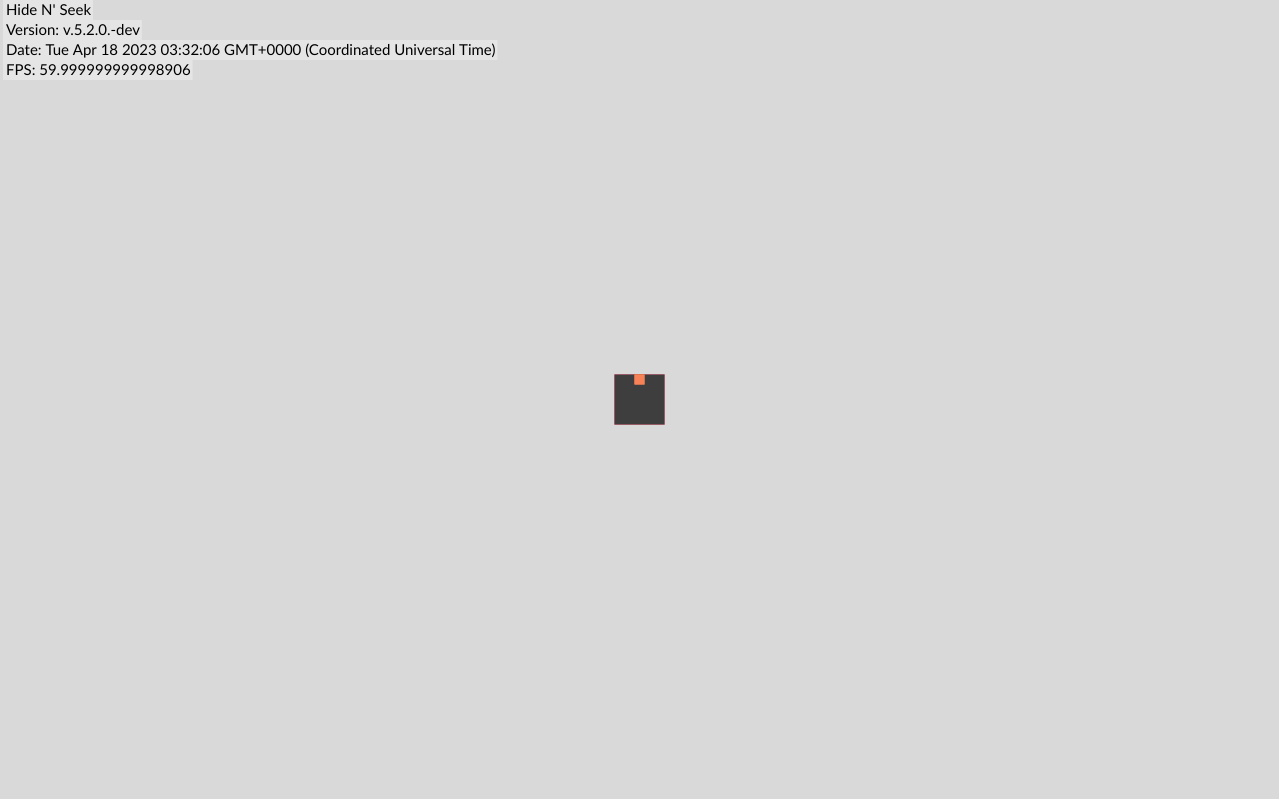
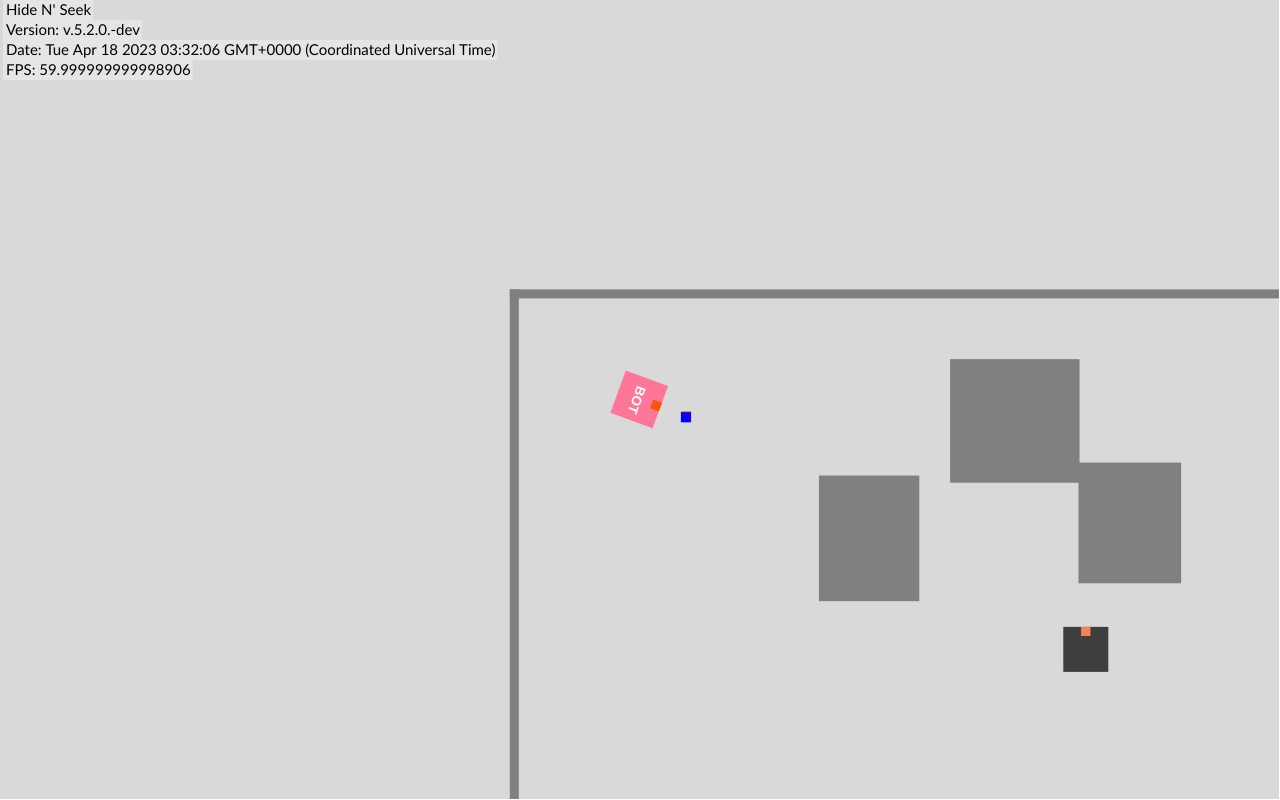
Before and after one commit to GJZ26/HideNSeek, a website with bundled scripts: page src/view/index.html in a window 1280 px wide. Built offline with nearby package versions, Linux system fonts and the light colour scheme.

Commit message:
Adding pseudo collider detector

```diff
--- a/src/script/Entities/Bot.js
+++ b/src/script/Entities/Bot.js
@@ -26,82 +26,82 @@ export class Bot extends Player {
 
     satisfiedRotationTarget = true;
 
-    constructor(canvas, width, heigh, speed = 8) {
-        super(canvas, width, heigh, speed);
+    constructor(canvas, width, height, speed = 8) {
+        super(canvas, width, height, speed);
         this.bodyColor = `#${this.colors[this.#getRandomBetween(0, this.colors.length - 1, false)]}`;
         this.eyeColor = "#FF5500";
         // this.angle = this.#randomRotationMovements()
     }
 
-    // render(x, y, scale, render = true) {
-    //     super.render();
-    //     this.x_center = this.x + this.width / 2
-    //     this.y_center = this.y + this.heigh / 2
+    render(x, y, scale, render = true) {
+        super.render();
+        this.x_center = this.x + this.width / 2
+        this.y_center = this.y + this.height / 2
 
-    //     const x_render = x
-    //     const y_render = y
+        const x_render = x
+        const y_render = y
 
-    //     const x_center_render = x_render + this.width * scale / 2;
-    //     const y_center_render = y_render + this.heigh * scale / 2;
+        const x_center_render = x_render + this.width * scale / 2;
+        const y_center_render = y_render + this.height * scale / 2;
 
-    //     const width_render = this.width * scale
-    //     const heigh_render = this.heigh * scale
+        const width_render = this.width * scale
+        const heigh_render = this.height * scale
 
 
-    //     for (const i in this.bullets) {
-    //         this.bullets[i].render(x_center_render, y_center_render, scale)
-    //         if (!this.bullets[i].alived) {
-    //             delete this.bullets[i]
-    //         }
-    //     }
+        for (const i in this.bullets) {
+            this.bullets[i].render(x_center_render, y_center_render, scale)
+            if (!this.bullets[i].alived) {
+                delete this.bullets[i]
+            }
+        }
 
-    //     if (render) {
-    //         return;
-    //     }
+        if (render) {
+            return;
+        }
 
-    //     this.Localcontext.save()
+        this.Localcontext.save()
 
-    //     this.Localcontext.translate(x_center_render, y_center_render)
-    //     this.Localcontext.rotate(this.angle)
-    //     this.Localcontext.translate(-(x_center_render), -(y_center_render))
+        this.Localcontext.translate(x_center_render, y_center_render)
+        this.Localcontext.rotate(this.angle)
+        this.Localcontext.translate(-(x_center_render), -(y_center_render))
 
 
-    //     this.Localcontext.fillStyle = this.bodyColor
-    //     this.Localcontext.fillRect(x_render, y_render, width_render, heigh_render)
+        this.Localcontext.fillStyle = this.bodyColor
+        this.Localcontext.fillRect(x_render, y_render, width_render, heigh_render)
 
-    //     // ojitos
-    //     this.Localcontext.fillStyle = this.eyeColor
-    //     this.Localcontext.fillRect(x_render + 20 * scale, y_render, 10 * scale, 10 * scale);
-    //     this.Localcontext.fillRect(x_render + width_render - 30 * scale, y_render, 10 * scale, 10 * scale);
+        // ojitos
+        this.Localcontext.fillStyle = this.eyeColor
+        this.Localcontext.fillRect(x_render + 20 * scale, y_render, 10 * scale, 10 * scale);
+        this.Localcontext.fillRect(x_render + width_render - 30 * scale, y_render, 10 * scale, 10 * scale);
 
-    //     this.Localcontext.font = `bold ${15 * scale}px Arial`
-    //     this.Localcontext.fillStyle = "white"
-    //     this.Localcontext.fillText("BOT",
-    //         x_render + width_render/2 - this.Localcontext.measureText("BOT").width*scale/2,
-    //         y_render + heigh_render/2 + (15*scale)/2
-    //     )
+        this.Localcontext.font = `bold ${15 * scale}px Arial`
+        this.Localcontext.fillStyle = "white"
+        this.Localcontext.fillText("BOT",
+            x_render + width_render/2 - this.Localcontext.measureText("BOT").width*scale/2,
+            y_render + heigh_render/2 + (15*scale)/2
+        )
 
-    //     this.Localcontext.restore()
+        this.Localcontext.restore()
 
-    //     // Movement range
-    //     this.Localcontext.beginPath()
+        // Movement range
+        this.Localcontext.beginPath()
 
-    //     this.Localcontext.fillStyle = "red"
-    //     this.Localcontext.fillRect(
-    //         (x_center_render - 5) + 50 * Math.cos(this.angle - 1.5708),
-    //         (y_center_render - 5) + 50 * Math.sin(this.angle - 1.5708),
-    //         10,
-    //         10);
+        this.Localcontext.fillStyle = "red"
+        this.Localcontext.fillRect(
+            (x_center_render - 5) + 50 * Math.cos(this.angle - 1.5708),
+            (y_center_render - 5) + 50 * Math.sin(this.angle - 1.5708),
+            10,
+            10);
 
-    //     this.Localcontext.fillStyle = "blue"
-    //     this.Localcontext.fillRect(
-    //         (x_center_render - 5) + 50 * Math.cos(this.rotationTarget - 1.5708),
-    //         (y_center_render - 5) + 50 * Math.sin(this.rotationTarget - 1.5708),
-    //         10,
-    //         10);
+        this.Localcontext.fillStyle = "blue"
+        this.Localcontext.fillRect(
+            (x_center_render - 5) + 50 * Math.cos(this.rotationTarget - 1.5708),
+            (y_center_render - 5) + 50 * Math.sin(this.rotationTarget - 1.5708),
+            10,
+            10);
 
-    //     this.Localcontext.closePath()
-    // }
+        this.Localcontext.closePath()
+    }
 
     run() {
         if (this.status === 0) this.#iddle()
--- a/src/script/Entities/Player.js
+++ b/src/script/Entities/Player.js
@@ -1,8 +1,20 @@
 import { Bullet } from "./Bullet.js";
 
 export class Player {
-    x; y; width; heigh; speed; normalized_speed; angle = 0;
-    x_center; y_center;
+    x; y; width; height; speed; normalized_speed; angle = 0;
+    x_center; y_center; running = false;
+    diagonal; blocked = false;
+
+    topLeftCorner;
+    topRightCorner;
+    bottomLeftCorner;
+    bottomRightCorner;
+
+    /**
+     * @type {Path2D}
+     */
+    collider;
+
     /**
      * @type {CanvasRenderingContext2D}
      */
@@ -36,20 +48,20 @@ export class Player {
         ""
     ]
 
-    constructor(canvas, width, heigh, speed = 8, bc = "black", ec = "red") {
+    constructor(canvas, width, height, speed = 8, bc = "black", ec = "red") {
         this.Localcontext = canvas.getContext('2d');
         this.speed = speed <= 0 ? 8 : speed
 
         this.normalized_speed = speed / Math.sqrt(2)
 
         this.width = width;
-        this.heigh = heigh;
+        this.height = height;
 
         this.x = (window.innerWidth / 2) - (this.width / 2);
-        this.y = (window.innerHeight / 2) - (this.heigh / 2);
+        this.y = (window.innerHeight / 2) - (this.height / 2);
 
         this.x_center = this.x + this.width / 2
-        this.y_center = this.y + this.heigh / 2
+        this.y_center = this.y + this.height / 2
 
         // Dev attributes
         this.bodyColor = bc;
@@ -57,6 +69,15 @@ export class Player {
 
 
         this.role = 0
+        this.collider = new Path2D()
+
+        this.diagonal = Math.sqrt(Math.pow(this.width / 2, 2) + Math.pow(this.height / 2, 2))
+        this.topLeftCorner = { x: this.x, y: this.y }
+        this.topRightCorner = { x: this.x + this.width, y: this.y }
+        this.bottomLeftCorner = { x: this.x, y: this.y + this.height }
+        this.bottomRightCorner = { x: this.x + this.width, y: this.y + this.height }
+
+        this.collider.rect(this.x, this.y, this.width, this.height);
     }
 
 
@@ -67,7 +88,7 @@ export class Player {
     draw() {
 
         this.x_center = this.x + this.width / 2
-        this.y_center = this.y + this.heigh / 2
+        this.y_center = this.y + this.height / 2
 
         for (const i in this.bullets) {
             this.bullets[i].draw()
@@ -83,7 +104,7 @@ export class Player {
         this.Localcontext.translate(-(this.x_center), -(this.y_center))
 
         this.Localcontext.fillStyle = this.bodyColor
-        this.Localcontext.fillRect(this.x, this.y, this.width, this.heigh)
+        this.Localcontext.fillRect(this.x, this.y, this.width, this.height)
 
         // ojitos
         this.Localcontext.fillStyle = this.eyeColor
@@ -96,16 +117,16 @@ export class Player {
 
     render(x, y, scale, render = true) {
         this.x_center = this.x + this.width / 2
-        this.y_center = this.y + this.heigh / 2
+        this.y_center = this.y + this.height / 2
 
         const x_render = x
         const y_render = y
 
         const x_center_render = x_render + this.width * scale / 2;
-        const y_center_render = y_render + this.heigh * scale / 2;
+        const y_center_render = y_render + this.height * scale / 2;
 
         const width_render = this.width * scale
-        const heigh_render = this.heigh * scale
+        const heigh_render = this.height * scale
 
 
         for (const i in this.bullets) {
@@ -140,16 +161,74 @@ export class Player {
         this.Localcontext.restore()
     }
 
+    updateColliderPosition() {
+        this.collider = new Path2D();
+
+        this.x_center = this.x + this.width / 2
+        this.y_center = this.y + this.height / 2
+
+        this.topRightCorner = {
+            x: (this.x_center) + this.diagonal * Math.cos(this.angle - (45 * Math.PI / 180)),
+            y: (this.y_center) + this.diagonal * Math.sin(this.angle - (45 * Math.PI / 180))
+        }
+
+        this.topLeftCorner = {
+            x: (this.x_center) + this.diagonal * Math.cos(this.angle - (135 * Math.PI / 180)),
+            y: (this.y_center) + this.diagonal * Math.sin(this.angle - (135 * Math.PI / 180))
+        }
+
+        this.bottomLeftCorner = {
+            x: (this.x_center) + this.diagonal * Math.cos(this.angle - (225 * Math.PI / 180)),
+            y: (this.y_center) + this.diagonal * Math.sin(this.angle - (225 * Math.PI / 180))
+        }
+
+        this.bottomRightCorner = {
+            x: (this.x_center) + this.diagonal * Math.cos(this.angle - (315 * Math.PI / 180)),
+            y: (this.y_center) + this.diagonal * Math.sin(this.angle - (315 * Math.PI / 180))
+        }
+
+
+        this.collider.moveTo(
+            this.topRightCorner.x,
+            this.topRightCorner.y,
+        )
+
+        this.collider.lineTo(
+            this.topLeftCorner.x,
+            this.topLeftCorner.y,
+        )
+
+        this.collider.lineTo(
+            this.bottomLeftCorner.x,
+            this.bottomLeftCorner.y,
+        )
+
+        this.collider.lineTo(
+            this.bottomRightCorner.x,
+            this.bottomRightCorner.y,
+        )
+
+
+        this.collider.closePath();
+    }
+
     move(key) {
 
-        if (["keydown", "keyup"].includes(key.type)) {
-            this.goingTo.UP = key.type === "keydown"
+        this.running = key.shiftKey
+
+        if (key.type === "keydown" && this.keys.UP.includes(key.code)) {
+            this.goingTo.UP = true
         }
+
+        if (key.type === "keyup" && this.keys.UP.includes(key.code)) {
+            this.goingTo.UP = false
+        }
+
     }
 
     turn(...args) {
         if (args.length === 2)
-            this.angle = Math.atan2(args[1] - (this.y + this.heigh / 2), args[0] - (this.x + this.width / 2)) + 1.5708
+            this.angle = Math.atan2(args[1] - (this.y + this.height / 2), args[0] - (this.x + this.width / 2)) + 1.5708
         else
             this.angle = args[0]
     }
@@ -171,14 +250,17 @@ export class Player {
     }
 
     goto(...args) {
+        if(this.blocked) return;
+
 
         if (args.length === 2) {
             if (Math.abs(args[0] - this.x) <= this.speed && Math.abs(args[1] - this.y) <= this.speed) return;
             this.turn(args[0], args[1]);
         }
 
-        this.y = this.y + this.speed * Math.cos(this.angle - 2 * (90 * Math.PI / 180))
-        this.x = this.x + this.speed * Math.sin(this.angle)
+        this.y = this.y + (this.running ? this.speed + 3 : this.speed) * Math.cos(this.angle - 2 * (90 * Math.PI / 180))
+        this.x = this.x + (this.running ? this.speed + 3 : this.speed) * Math.sin(this.angle)
+
 
     }
 
--- a/src/script/Scene/Camera.js
+++ b/src/script/Scene/Camera.js
@@ -1,4 +1,5 @@
 import { Player } from "../Entities/Player.js";
+import { Obstacle } from "./Obstacle.js";
 import { Scene } from "./Scene.js";
 
 export class Camera {
@@ -87,16 +88,23 @@ export class Camera {
         for (const i in this.scene.entities) {
 
             const relative_x =
-                (this.scene.entities[i].x * this.scale) + (this.x_camera_position - (this.x_camera_position * this.scale)) + (this.x_camera_distance - (this.x_camera_distance * this.scale)) + (this.scene.entities[i].width / 2 - ((this.scene.entities[i].width * this.scale) / 2)) -
+                (this.scene.entities[i].x * this.scale) +
+                (this.x_camera_position - (this.x_camera_position * this.scale)) +
+                (this.x_camera_distance - (this.x_camera_distance * this.scale)) -
                 (this.x_camera_position) +
                 (this.x_display_position)
 
             const relative_y =
-                (this.scene.entities[i].y * this.scale) + (this.y_camera_position - (this.y_camera_position * this.scale)) + (this.y_camera_distance - (this.y_camera_distance * this.scale) + (this.scene.entities[i].heigh / 2 - ((this.scene.entities[i].heigh * this.scale) / 2))) -
+                (this.scene.entities[i].y * this.scale) +
+                (this.y_camera_position - (this.y_camera_position * this.scale)) +
+                (this.y_camera_distance - (this.y_camera_distance * this.scale)) -
                 (this.y_camera_position) +
                 (this.y_display_position)
 
-            this.scene.entities[i].render(relative_x, relative_y, this.scale, !this.context.isPointInPath(maxRender, this.scene.entities[i].x_center, this.scene.entities[i].y_center))
+            this.scene.entities[i].render(relative_x, relative_y, this.scale,
+                (!this.context.isPointInPath(maxRender, this.scene.entities[i].x_center, this.scene.entities[i].y_center)) &&
+               this.scene.entities[i].constructor.name !== Obstacle.name
+                )
         }
 
         this.context.restore()
@@ -108,18 +116,18 @@ export class Camera {
      */
     follow(player) {
         this.x_camera_position = player.x - this.camera_width / 2 + player.width / 2;
-        this.y_camera_position = player.y - this.camera_height / 2 + player.heigh / 2;
-        this.x_camera_distance = player.x - this.x_camera_position;
-        this.y_camera_distance = player.y - this.y_camera_position;
+        this.y_camera_position = player.y - this.camera_height / 2 + player.height / 2;
+        this.x_camera_distance = player.x_center - this.x_camera_position;
+        this.y_camera_distance = player.y_center - this.y_camera_position;
     }
 
     calculateAngle(x, y) {
         return Math.atan2(y - (this.y_display_position + this.display_height / 2), x - (this.x_display_position + this.display_width / 2)) + 1.5708
     }
 
-    resizeDisplay(width,heigh){
-        this.camera_height = heigh;
-        this.display_height = heigh;
+    resizeDisplay(width,height){
+        this.camera_height = height;
+        this.display_height = height;
 
         this.camera_width = width;
         this.display_width = width;
--- /dev/null
+++ b/src/script/Scene/Obstacle.js
@@ -0,0 +1,51 @@
+export class Obstacle {
+    x; y; width; height; bodyColor; x_center; y_center
+    /**
+     * @type {CanvasRenderingContext2D}
+     */
+    localContext;
+    collider;
+
+    topLeftCorner;
+    topRightCorner;
+    bottomLeftCorner;
+    bottomRightCorner;
+
+    constructor(x = 0, y = 0, width = 10, height = 10) {
+        this.x = x;
+        this.y = y;
+        this.width = width;
+        this.height = height;
+        this.bodyColor = "gray"
+        this.x_center = this.x + this.width / 2
+        this.y_center = this.y + this.height / 2
+        this.topLeftCorner = { x: this.x, y: this.y }
+        this.topRightCorner = { x: this.x + this.width, y: this.y }
+        this.bottomLeftCorner = { x: this.x, y: this.y + this.height }
+        this.bottomRightCorner = { x: this.x + this.width, y: this.y + this.height }
+        this.collider = new Path2D();
+        this.collider.rect(this.x, this.y, this.width, this.height);
+    }
+
+    render(x, y, scale, render = true) {
+        const x_render = x
+        const y_render = y
+
+        const width_render = this.width * scale
+        const heigh_render = this.height * scale
+
+        if (render) {
+            return;
+        }
+
+        this.localContext.save()
+        this.localContext.fillStyle = this.bodyColor
+        this.localContext.fillRect(x_render, y_render, width_render, heigh_render)
+        this.localContext.restore()
+
+    }
+
+    setContext(context) {
+        this.localContext = context;
+    }
+}
--- /dev/null
+++ b/src/script/Scene/PyshicsEngine.js
@@ -0,0 +1,43 @@
+import { Bot } from "../Entities/Bot.js";
+import { Player } from "../Entities/Player.js";
+import { Scene } from "./Scene.js";
+
+export class PyshicsEngine {
+
+    /** @type {Player} */
+    player;
+
+    /**@type {Scene} */
+    scene;
+
+    /**
+     *
+     * @param {Scene} scene
+     */
+    constructor(player, scene) {
+        this.player = player;
+        this.scene = scene;
+    }
+
+    checkCollision() {
+        this.player.updateColliderPosition()
+        for (const i in this.scene.entities) {
+            // this.player.Localcontext.strokeStyle = "red"
+            // this.player.Localcontext.stroke(this.scene.entities[i].collider)
+
+            if (this.scene.entities[i] === this.player) { continue };
+
+            if (
+                this.player.Localcontext.isPointInPath(this.scene.entities[i].collider, this.player.topLeftCorner.x, this.player.topLeftCorner.y) ||
+                this.player.Localcontext.isPointInPath(this.scene.entities[i].collider, this.player.topRightCorner.x, this.player.topRightCorner.y)
+            ) {
+
+                if (this.player.constructor.name === Bot.name) {
+                    this.player.rotationTarget = this.player.angle + (90 * Math.PI / 180)
+                }
+            }
+
+        }
+    }
+
+}
--- a/src/script/Scene/Scene.js
+++ b/src/script/Scene/Scene.js
@@ -1,9 +1,11 @@
+import { Obstacle } from "./Obstacle.js";
+
 export class Scene {
     canvas;
-    id=0;
+    id = 0;
     context;
     entities = {};
-    fontSize=15;
+    fontSize = 15;
 
     /**
      *
@@ -20,6 +22,10 @@ export class Scene {
     }
 
     add(element) {
+        if (element.constructor.name === Obstacle.name) {
+            element.setContext(this.context);
+        }
+
         this.entities[this.id++] = element;
     }
 
@@ -29,22 +35,22 @@ export class Scene {
         }
     }
 
-    write(text, x=0, y=this.fontSize, color = "black"){
+    write(text, x = 0, y = this.fontSize, color = "black") {
 
         this.context.fillStyle = "white"
         this.context.globalAlpha = 0.3
         this.context.font = `${this.fontSize}px Trebuchet MS`
 
-        this.context.fillRect(x-3,y-this.fontSize,this.context.measureText(text).width + 5,this.fontSize + 5);
+        this.context.fillRect(x - 3, y - this.fontSize, this.context.measureText(text).width + 5, this.fontSize + 5);
 
 
         this.context.globalAlpha = 1
         this.context.fillStyle = color;
-        this.context.fillText(text,x,y);
+        this.context.fillText(text, x, y);
     }
 
-    clear(){
-        this.context.clearRect(0,0,this.canvas.width,this.canvas.height)
+    clear() {
+        this.context.clearRect(0, 0, this.canvas.width, this.canvas.height)
     }
 
 }
--- a/src/script/main.js
+++ b/src/script/main.js
@@ -5,6 +5,8 @@ import { Performance } from "./various/Performance.js"
 import config from '../GameConfig.json' assert {type: 'json'}
 import { Camera } from "./Scene/Camera.js"
 import { Bot } from "./Entities/Bot.js"
+import { Obstacle } from "./Scene/Obstacle.js"
+import { PyshicsEngine } from "./Scene/PyshicsEngine.js"
 
 document.title = config.tab_title
 let run = false
@@ -24,12 +26,27 @@ if (canvas.nodeName !== "CANVAS") {
 const scene = new Scene(canvas)
 
 const camera = new Camera(scene, {
-    x: 0, y: 0, max_render_distance_x: 30, max_render_distance_y: 30, scale: 1
+    x: 0, y: 0, max_render_distance_x: 3000, max_render_distance_y: 3000, scale: 0.9
 }, {
     x: 0, y: 0, width: window.innerWidth - 1, height: window.innerHeight - 1
 })
 
 const player1 = new Player(canvas, 50, 50, 5, "#3E3E3E", '#F88257')
+
+const wall1 = new Obstacle(0, 0, 2000, 10)
+const wall2 = new Obstacle(0, 800, 2000, 10)
+const wall3 = new Obstacle(0, 0, 10, 800)
+const wall4 = new Obstacle(2000, 0, 10, 810)
+
+const box1 = new Obstacle(getRandomBetween(60, 900, true), getRandomBetween(60, 350, true), getRandomBetween(80, 150, true), getRandomBetween(80, 150, true),)
+const box2 = new Obstacle(getRandomBetween(60, 900, true), getRandomBetween(60, 350, true), getRandomBetween(80, 150, true), getRandomBetween(80, 150, true),)
+const box3 = new Obstacle(getRandomBetween(60, 900, true), getRandomBetween(60, 350, true), getRandomBetween(80, 150, true), getRandomBetween(80, 150, true),)
+const box4 = new Obstacle(getRandomBetween(60, 900, true), getRandomBetween(60, 350, true), getRandomBetween(80, 150, true), getRandomBetween(80, 150, true),)
+const box5 = new Obstacle(getRandomBetween(900, 1800, true), getRandomBetween(350, 700, true), getRandomBetween(80, 150, true), getRandomBetween(80, 150, true),)
+const box6 = new Obstacle(getRandomBetween(900, 1800, true), getRandomBetween(350, 700, true), getRandomBetween(80, 150, true), getRandomBetween(80, 150, true),)
+const box7 = new Obstacle(getRandomBetween(900, 1800, true), getRandomBetween(350, 700, true), getRandomBetween(80, 150, true), getRandomBetween(80, 150, true),)
+const box8 = new Obstacle(getRandomBetween(900, 1800, true), getRandomBetween(350, 700, true), getRandomBetween(80, 150, true), getRandomBetween(80, 150, true),)
+
 const botso = new Bot(canvas, 50, 50, 3);
 const botso1 = new Bot(canvas, 50, 50, 3);
 const botso2 = new Bot(canvas, 50, 50, 3);
@@ -38,11 +55,33 @@ const botso3 = new Bot(canvas, 50, 50, 3);
 const performance = new Performance();
 
 scene.config(window.innerWidth - 1, window.innerHeight - 1)
+
+scene.add(wall1)
+scene.add(wall2)
+scene.add(wall3)
+scene.add(wall4)
+
+scene.add(box1)
+scene.add(box2)
+scene.add(box3)
+scene.add(box4)
+scene.add(box5)
+scene.add(box6)
+scene.add(box7)
+scene.add(box8)
+
 scene.add(botso)
 scene.add(botso1)
 scene.add(botso2)
 scene.add(botso3)
+
 scene.add(player1)
+
+const engn1 = new PyshicsEngine(player1,scene);
+const engn2 = new PyshicsEngine(botso,scene);
+const engn3 = new PyshicsEngine(botso1,scene);
+const engn4 = new PyshicsEngine(botso2,scene);
+const engn5 = new PyshicsEngine(botso3,scene);
 
 window.addEventListener("resize", () => {
     scene.config(window.innerWidth - 1, window.innerHeight - 1);
@@ -52,9 +91,7 @@ window.addEventListener("resize", () => {
 
 window.addEventListener('keydown', (e) => {
     e.preventDefault()
-    run = true
     player1.move(e)
-    camera.follow(player1)
 })
 
 window.addEventListener('keyup', (e) => {
@@ -70,17 +107,32 @@ window.addEventListener('click', (e) => {
     player1.shoot(camera.calculateAngle(e.clientX, e.clientY))
 })
 
+// sca.addEventListener('input',(e)=>{
+//     labl.textContent = e.target.value
+//     camera.scale = e.target.value
+//     console.log(wall1.x)
+// })
+
+function getRandomBetween(min, max, float = false) {
+    const number = Math.random() * (max - min + 1)
+    if (float) return number + min
+    else return Math.floor(number) + min
+}
 
 function update() {
-    if (run) {
+    // if (run) {
         botso.run()
         botso1.run()
         botso2.run()
         botso3.run()
-    }
-    camera.follow(player1)
+    // }
+    camera.follow(botso)
     camera.render()
-    // scene.draw()
+    engn1.checkCollision()
+    engn2.checkCollision()
+    engn3.checkCollision()
+    engn4.checkCollision()
+    engn5.checkCollision()
 
     // Debug Info
     scene.write(`${config.game_name}`, 6)
```
Also changed, not shown: src/view/index.html (+2 -2 lines).
